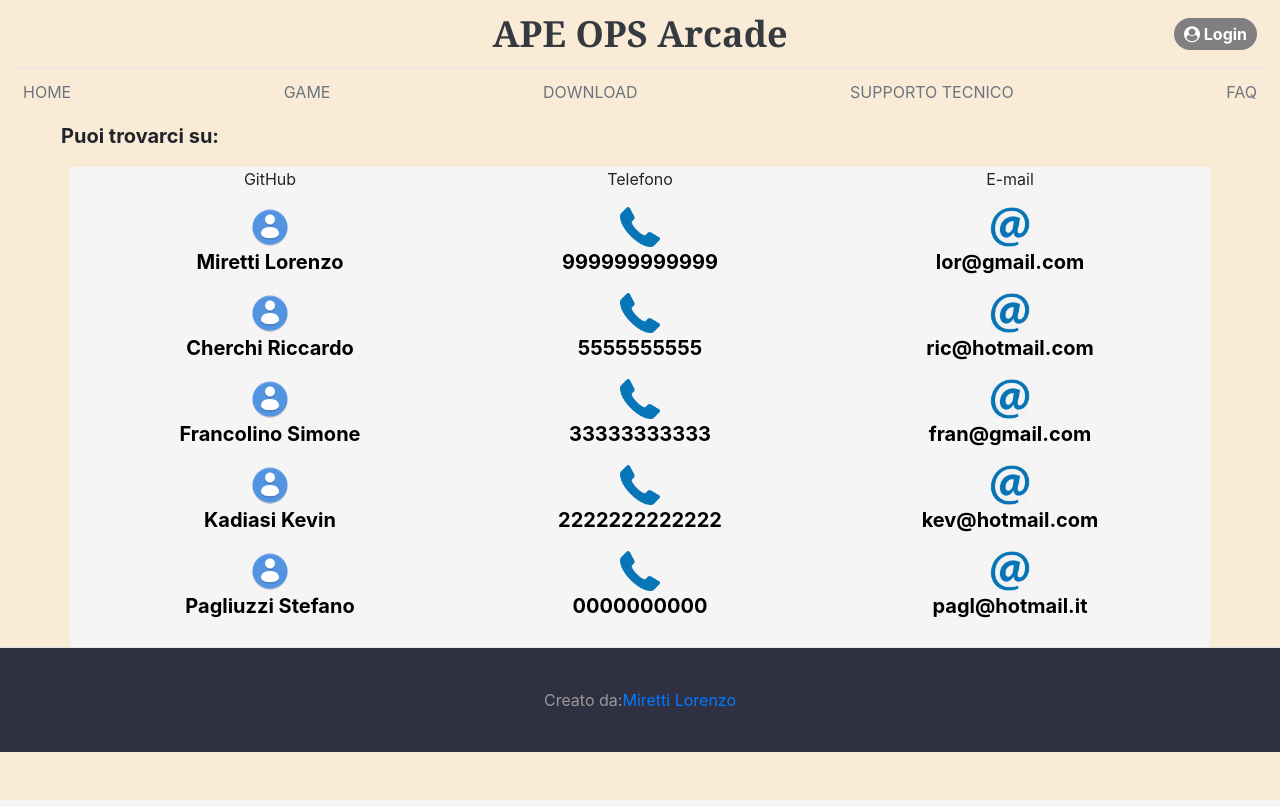
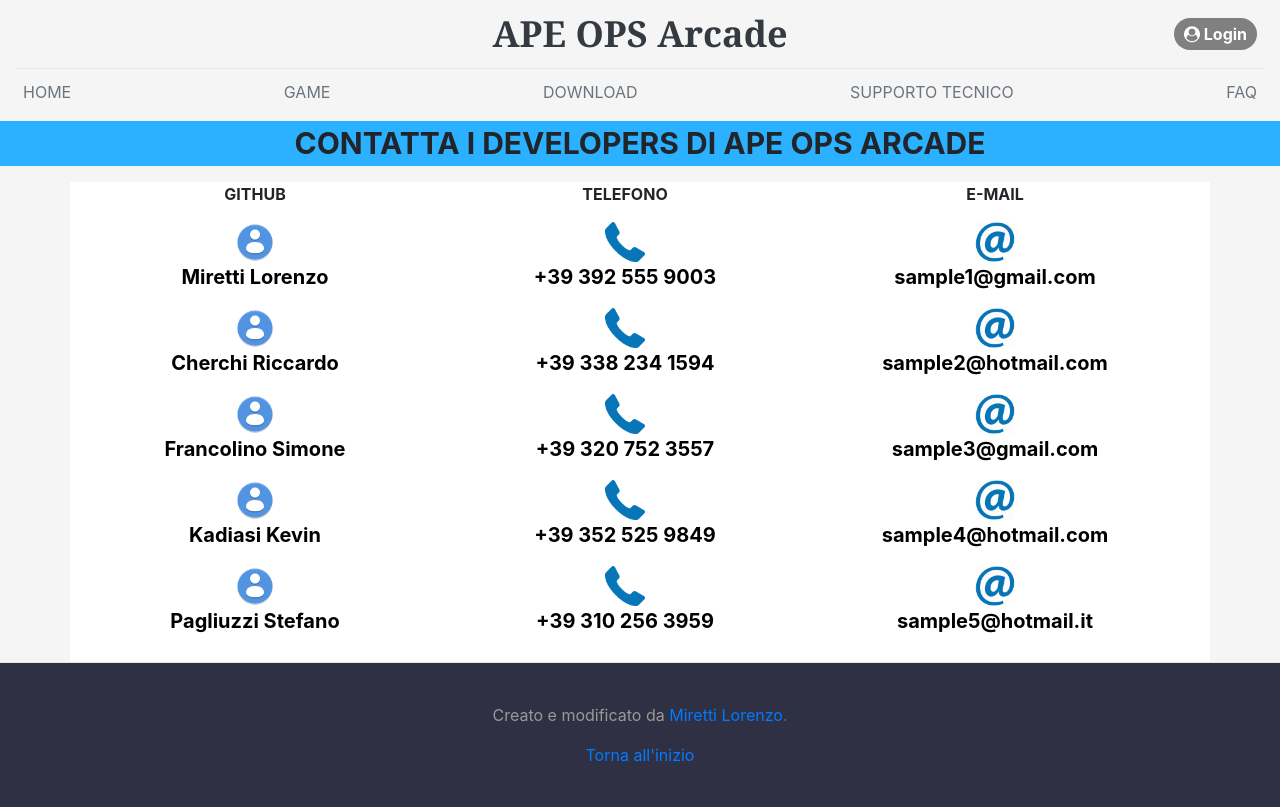
Before and after one commit to itisrivoira/ApeOPSArcade, a PHP site: page /html/contatti.html in a window 1280 px wide. Run offline with PHP 8.4, Linux system fonts and the light colour scheme; some libraries are stand-ins or nearby versions.

Commit message:
Improved graphics upload
Pages --> contatti | faq | index
faq currently in debug stage

```diff
--- a/website/css/contattiCss.css
+++ b/website/css/contattiCss.css
@@ -3,14 +3,16 @@
 }
 
 .intestazione {
-    font-size: 20px;
+    font-size: 30px;
     font-weight: bold;
     text-align: center;
-    margin-right: 1000px;
+    margin: auto;
+    background-color: rgba(42, 177, 255, 0.993);
+    /*color: white;*/
 }
 
 .container-fluid {
-    background-color: whitesmoke;
+    background-color: white;
     text-align: center;
     height: 480px;
     width: 1140px;
--- a/website/css/layout.css
+++ b/website/css/layout.css
@@ -3,7 +3,7 @@
 */
 
 body {
-    background-color: antiquewhite;
+    background-color: whitesmoke;
 }
 
 .login {
--- a/website/html/contatti.html
+++ b/website/html/contatti.html
@@ -52,15 +52,19 @@
         <!-- Fine Navbar -->
     </div>
 
+    <div class="row">
+        <div class="col-md-12">
             <div class="intestazione">
-        <p>Puoi trovarci su: </p>
+                <p> CONTATTA I DEVELOPERS DI APE OPS ARCADE </p>
+            </div>
+        </div>
     </div>
 
     <div class="container-fluid">
-
+        <div class="row">
             <!-- Contatti GitHub-->
             <div class="contattiGitHub">
-            <p>GitHub</p>
+                <p><b>GITHUB</b></p>
                 <div class="contatti">
                     <img id="game-img-little" class="img-fluid" src="../img/immagineAvatar.png">
                     <a href="https://github.com/lollomire">
@@ -99,39 +103,39 @@
 
             <!-- Contatti Telefono-->
             <div class="contattiTelefono">
-            <p>Telefono</p>
+                <p><b>TELEFONO</b></p>
                 <div class="contatti">
                     <img id="game-img-little" class="img-fluid" src="../img/Telefono-icona.png">
                     <a href="https://github.com/lollomire">
-                    <p class="testo">999999999999</p>
+                        <p class="testo">+39 392 555 9003</p>
                     </a>
                 </div>
 
                 <div class="contatti">
                     <img id="game-img-little" class="img-fluid" src="../img/Telefono-icona.png">
                     <a href="https://github.com/Cherchuzo">
-                    <p class="testo">5555555555</p>
+                        <p class="testo">+39 338 234 1594</p>
                     </a>
                 </div>
 
                 <div class="contatti">
                     <img id="game-img-little" class="img-fluid" src="../img/Telefono-icona.png">
                     <a href="">
-                    <p class="testo">33333333333</p>
+                        <p class="testo">+39 320 752 3557</p>
                     </a>
                 </div>
 
                 <div class="contatti">
                     <img id="game-img-little" class="img-fluid" src="../img/Telefono-icona.png">
                     <a href="https://github.com/aShuuto">
-                    <p class="testo">2222222222222</p>
+                        <p class="testo">+39 352 525 9849</p>
                     </a>
                 </div>
 
                 <div class="contatti">
                     <img id="game-img-little" class="img-fluid" src="../img/Telefono-icona.png">
                     <a href="">
-                    <p class="testo">0000000000</p>
+                        <p class="testo">+39 310 256 3959</p>
                     </a>
                 </div>
 
@@ -140,52 +144,59 @@
 
             <!-- Contatti E-MAIL-->
             <div class="contattiEmail">
-            <p>E-mail</p>
+                <p><b>E-MAIL</b></p>
                 <div class="contatti">
                     <img id="game-img-little" class="img-fluid" src="../img/email-icona.png">
                     <a href="https://github.com/lollomire">
-                    <p class="testo">lor@gmail.com</p>
+                        <p class="testo">sample1@gmail.com</p>
                     </a>
                 </div>
 
                 <div class="contatti">
                     <img id="game-img-little" class="img-fluid" src="../img/email-icona.png">
                     <a href="https://github.com/Cherchuzo">
-                    <p class="testo">ric@hotmail.com</p>
+                        <p class="testo">sample2@hotmail.com</p>
                     </a>
                 </div>
 
                 <div class="contatti">
                     <img id="game-img-little" class="img-fluid" src="../img/email-icona.png">
                     <a href="">
-                    <p class="testo">fran@gmail.com</p>
+                        <p class="testo">sample3@gmail.com</p>
                     </a>
                 </div>
 
                 <div class="contatti">
                     <img id="game-img-little" class="img-fluid" src="../img/email-icona.png">
                     <a href="https://github.com/aShuuto">
-                    <p class="testo">kev@hotmail.com</p>
+                        <p class="testo">sample4@hotmail.com</p>
                     </a>
                 </div>
 
                 <div class="contatti">
                     <img id="game-img-little" class="img-fluid" src="../img/email-icona.png">
                     <a href="">
-                    <p class="testo">pagl@hotmail.it</p>
+                        <p class="testo">sample5@hotmail.it</p>
                     </a>
                 </div>
 
+            </div>
         </div>
         <!-- Fine  Container-->
     </div>
 
 
     <footer class="bottom-footer">
-        <p>Creato da:<a href="https://github.com/lollomire">Miretti Lorenzo</a>
+        <p>Creato e modificato da <a href="https://github.com/lollomire">Miretti Lorenzo.</a></p>
+        <p>
+            <a href="">Torna all'inizio</a>
+        </p>
     </footer>
 
-
+    <script src="https://code.jquery.com/jquery-3.2.1.slim.min.js" integrity="sha384-KJ3o2DKtIkvYIK3UENzmM7KCkRr/rE9/Qpg6aAZGJwFDMVNA/GpGFF93hXpG5KkN" crossorigin="anonymous"></script>
+    <script>
+        window.jQuery || document.write('<script src="https://ajax.googleapis.com/ajax/libs/jquery/3.5.1/jquery.min.js"><\/script>')
+    </script>
     <script src="https://cdnjs.cloudflare.com/ajax/libs/popper.js/1.16.0/umd/popper.min.js"></script>
     <script src="https://maxcdn.bootstrapcdn.com/bootstrap/4.5.2/js/bootstrap.min.js"></script>
     <script src="https://cdnjs.cloudflare.com/ajax/libs/holder/2.9.7/holder.min.js"></script>
--- a/website/index.html
+++ b/website/index.html
@@ -46,11 +46,11 @@
         <div class="nav-scroller py-1 mb-2">
             <nav class="nav d-flex justify-content-between">
                 <a class="p-2 text-muted" href="#">HOME</a>
-                <a class="p-2 text-muted" href="#">GAME</a>
+                <a class="p-2 text-muted" href="/webapp/game.html">GAME</a>
                 <a class="p-2 text-muted" href="#">DOWNLOAD</a>
                 <a class="p-2 text-muted" href="#">SUPPORTO TECNICO</a>
-                <a class="p-2 text-muted" href="#">FAQ</a>
-                <a class="p-2 text-muted" href="#">CONTATTI</a>
+                <a class="p-2 text-muted" href="/html/faq.html">FAQ</a>
+                <a class="p-2 text-muted" href="/html/contatti.html">CONTATTI</a>
             </nav>
         </div>
 
```
Also changed, not shown: website/webapp/game.html (+3 -4 lines). Lines whose indentation alone changed are shown as unchanged.
